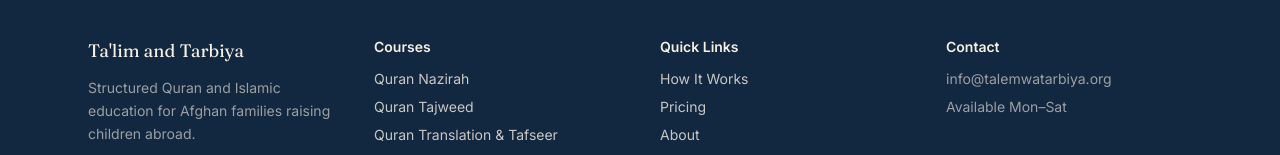
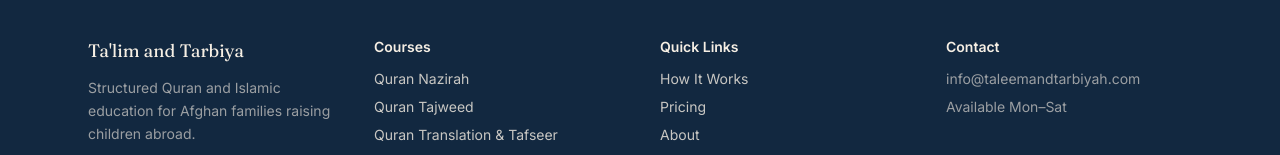
Before and after one commit to SamiHotak26/Taleem-And-Tarbiyah, a Next.js app: page / in a window 1280 px wide. Shown: the part 2390-2545 px from the top of the page. Built offline with nearby package versions, Linux system fonts and the light colour scheme; no server answers.

Commit message:
Update Footer.tsx

```diff
--- a/components/Footer.tsx
+++ b/components/Footer.tsx
@@ -40,8 +40,8 @@ export default function Footer() {
           <p className="text-sm font-semibold text-cream">Contact</p>
           <ul className="mt-3 space-y-2 text-sm text-cream/60">
             <li>
-              <a href="mailto:info@talemwatarbiya.org" className="hover:text-clay-light">
-                info@talemwatarbiya.org
+                <a href="mailto:info@taleemandtarbiyah.com" className="hover:text-clay-light">
+     info@taleemandtarbiyah.com
               </a>
             </li>
             <li>Available Mon–Sat</li>
```
